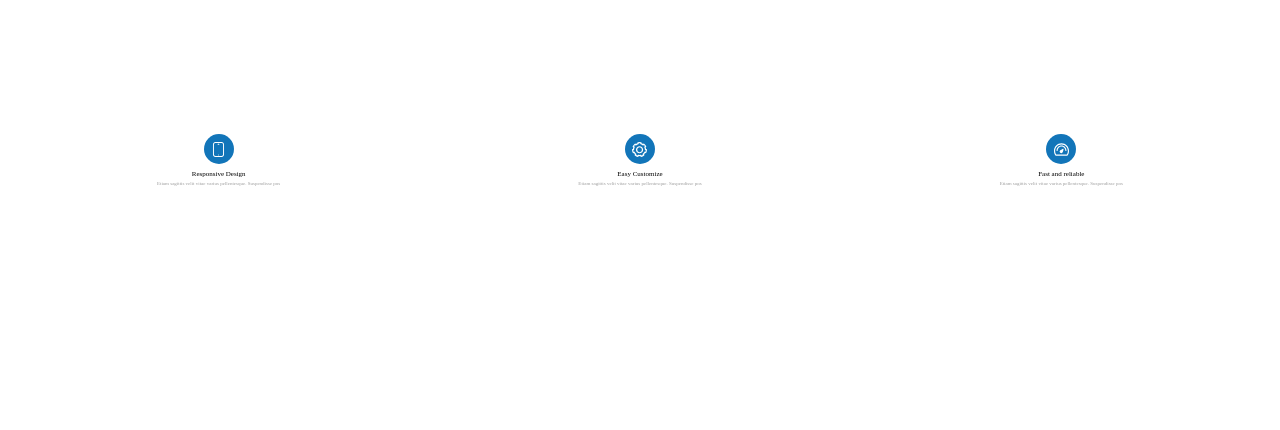
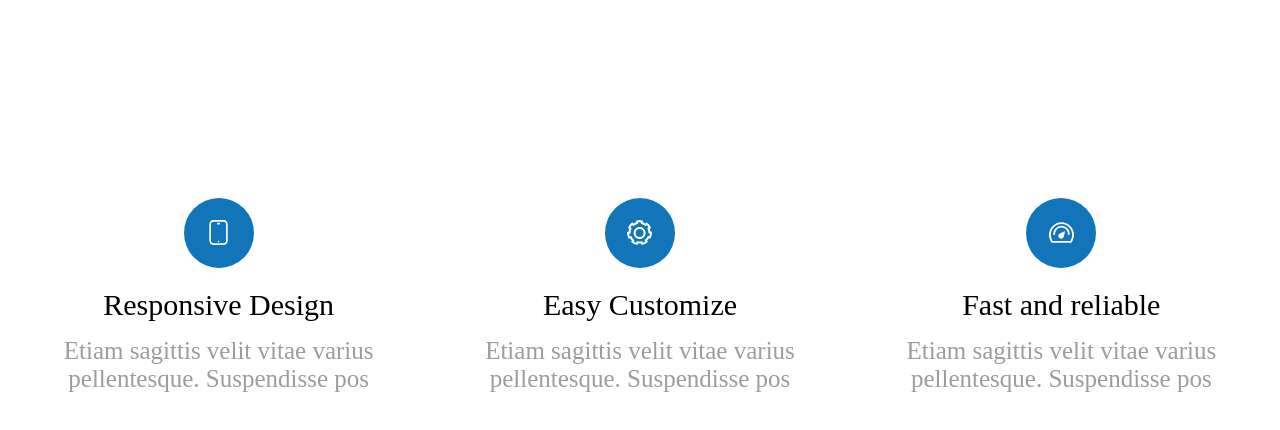
Before and after one commit to cubickvik/task6-1, a plain HTML site: page index.html in a window 1280 px wide. Drawn offline with Linux system fonts and the light colour scheme.

Commit message:
change styles

```diff
--- a/style.css
+++ b/style.css
@@ -12,11 +12,11 @@ div{
 .block{
     width: 33%;
     display: block;
-    margin-top: 10%;
+    margin-top: 15%;
 }
 svg{
-    width: 15px;
-    height: 15px;
+    width: 25px;
+    height: 25px;
     margin: auto;
 }
 svg:hover{
@@ -24,25 +24,25 @@ svg:hover{
 }
 .circle{
     background-color: #1275B9;
-    width: 30px;
-    height: 30px;
-    border-radius: 30px;
+    width: 70px;
+    height: 70px;
+    border-radius: 35px;
 }
 .circle:hover{
     background-color: #FFFFFF;
-    border: 0.1px solid  #1275B9;
+    border: 1px solid  #1275B9;
 }
 .headline{
     color:#000000;
     font-family:ProximaNova-Regular,ProximaNova-Bold,AdobeInvisFont,MyriadPro-Regular;
-    font-size:7px;
+    font-size:30px;
     text-align: center;
-    margin-top: 6px;
+    margin-top: 20px;
 }
 .text{
     color:#9D9D9D;
     font-family:ProximaNova-Light,ProximaNova-Bold,AdobeInvisFont,MyriadPro-Regular;
-    font-size:5px;
+    font-size:25px;
     text-align: center;
-    margin-top: 3px;
+    margin-top: 15px;
 }
```
